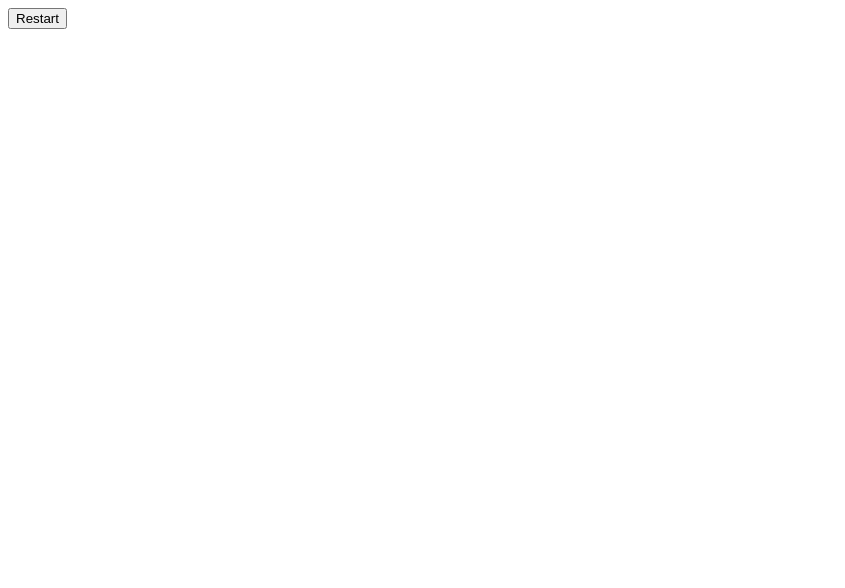
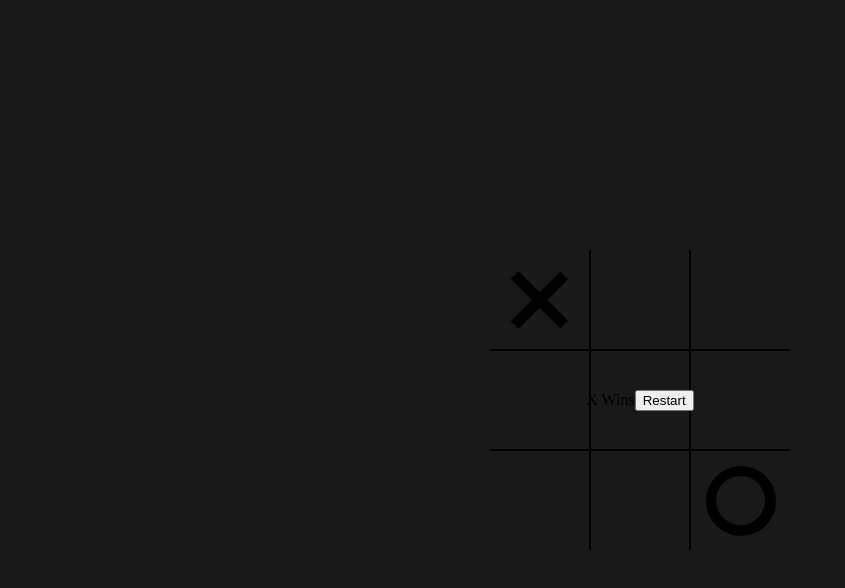
Before and after one commit to Royalboe/tic-tac-toe, a plain HTML site: page index.html in a window 1280 px wide. Shown: the whole page, without its empty margins (0-845 px from the left). Drawn offline with Linux system fonts and the light colour scheme.

Commit message:
html and basic css

```diff
--- a/index.html
+++ b/index.html
@@ -5,21 +5,23 @@
 	<meta http-equiv="X-UA-Compatible" content="IE=edge">
 	<meta name="viewport" content="width=device-width, initial-scale=1.0">
 	<title>Tic Tac Toe</title>
+	<link rel="stylesheet" href="style.css">
+	<script src="script.js"></script>
 </head>
 <body>
-	<div class="board" id="board">
+	<div class="board circle" id="board">
+		<div class="cell x" data-cell></div>
 		<div class="cell" data-cell></div>
 		<div class="cell" data-cell></div>
 		<div class="cell" data-cell></div>
+		<div class="cell yo" data-cell></div>
 		<div class="cell" data-cell></div>
 		<div class="cell" data-cell></div>
 		<div class="cell" data-cell></div>
-		<div class="cell" data-cell></div>
-		<div class="cell" data-cell></div>
-		<div class="cell" data-cell></div>
+		<div class="cell circle" data-cell></div>
 	</div>
 	<div class="winning-message" id="winning-message">
-		<div data-winning-message-text></div>
+		<div data-winning-message-text> X Wins </div>
 		<button id="restartButton">Restart</button>
 	</div>
 </body>
--- a/style.css
+++ b/style.css
@@ -0,0 +1,134 @@
+:root {
+	--cell-size: 100px;
+	--mark-size: calc(var(--cell-size) * .7);
+}
+*, *::after, *::before {
+  box-sizing: border-box;
+}
+
+body {
+  margin: 0;
+}
+
+/* For the board */
+
+.board {
+	width: 100vw;
+	height: 100vh;
+	display: grid;
+	justify-content: center;
+	align-content: center;
+	justify-items: center;
+	align-items: center;
+	grid-template-columns: repeat(3, auto);
+}
+
+/* For cell */
+
+.cell {
+	width: var(--cell-size);
+	height: var(--cell-size);
+	border: 1px solid black;
+	display: flex;
+	position: relative;
+	justify-content: center;
+	align-items: center;
+	cursor: pointer;
+}
+
+.cell:first-child,
+.cell:nth-child(2),
+.cell:nth-child(3) {
+	border-top: none;
+}
+
+.cell:last-child,
+.cell:nth-child(8),
+.cell:nth-child(7) {
+	border-bottom: none;
+}
+
+.cell:nth-child(3n + 1) {
+	border-left: none;
+}
+
+.cell:nth-child(3n + 3) {
+	border-right: none;
+}
+
+/* For the X */
+
+.cell.x::after,
+.cell.x::before,
+.board.x .cell:not(.x):not(.circle):hover::before,
+.board.x .cell:not(.x):not(.circle):hover::after {
+	content: '';
+	height: var(--mark-size);
+	width: calc(var(--mark-size) * .15);
+	position: absolute;
+}
+
+
+.cell.x::after,
+.board.x .cell:not(.x):not(.circle):hover::after {
+	transform: rotate(45deg);
+}
+
+
+.cell.x::before,
+.board.x .cell:not(.x):not(.circle):hover::before {
+	transform: rotate(-45deg);
+}
+
+/* For the Circle*/
+
+.cell.cell.circle::after,
+.cell.circle::before,
+.board.circle .cell:not(.x):not(.circle):hover::before,
+.board.circle .cell:not(.x):not(.circle):hover::after {
+	content: '';
+	position: absolute;
+	border-radius: 50%;
+}
+
+.cell.circle::after,
+.board.circle .cell:not(.x):not(.circle):hover::after {
+	height: calc(var(--mark-size) * .7);
+	width: calc(var(--mark-size) * .7);
+	background-color: white;
+}
+
+.cell.circle::before,
+.board.circle .cell:not(.x):not(.circle):hover::before {
+	height: var(--mark-size);
+	width: var(--mark-size);
+	background-color: black;
+}
+
+.cell.x, .cell.circle{
+	cursor: not-allowed;
+}
+
+.cell.x::after,
+.cell.x::before {
+	background-color: black;
+}
+
+.board.x .cell:not(.x):not(.circle):hover::after,
+.board.x .cell:not(.x):not(.circle):hover::before,
+.board.circle .cell:not(.x):not(.circle):hover::before {
+	background-color: gray;
+}
+
+
+.winning-message {
+	position: fixed;
+	top: 0;
+	left: 0;
+	right: 0;
+	bottom: 0;
+	background-color: rgba(0, 0, 0, .9);
+	display: flex;
+	justify-content: center;
+	align-items: center;
+}
```
